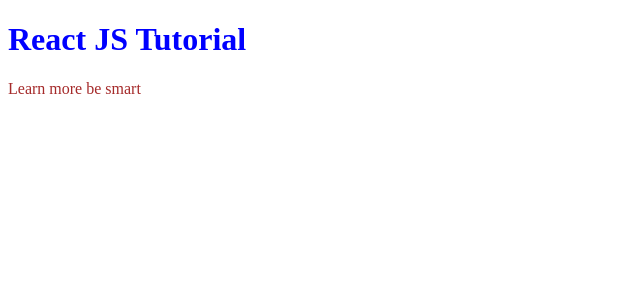
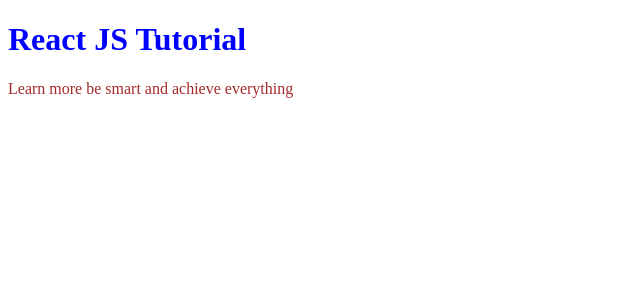
Before and after one commit to Gayathiri-Jeyananthan/React-App, a React (Create React App) app: page / in a window 1280 px wide. Shown: the top 300 px of the page, without its empty margins (0-640 px from the left). Built offline with nearby package versions, Linux system fonts and the light colour scheme.

Commit message:
Second update

```diff
--- a/src/components/Header.js
+++ b/src/components/Header.js
@@ -3,7 +3,7 @@
     <>
       <div>
         <h1 className="bannerText">React JS Tutorial</h1>
-        <p className="slogan">Learn more be smart</p>
+        <p className="slogan">Learn more be smart and achieve everything</p>
       </div>
     </>
   );
```
